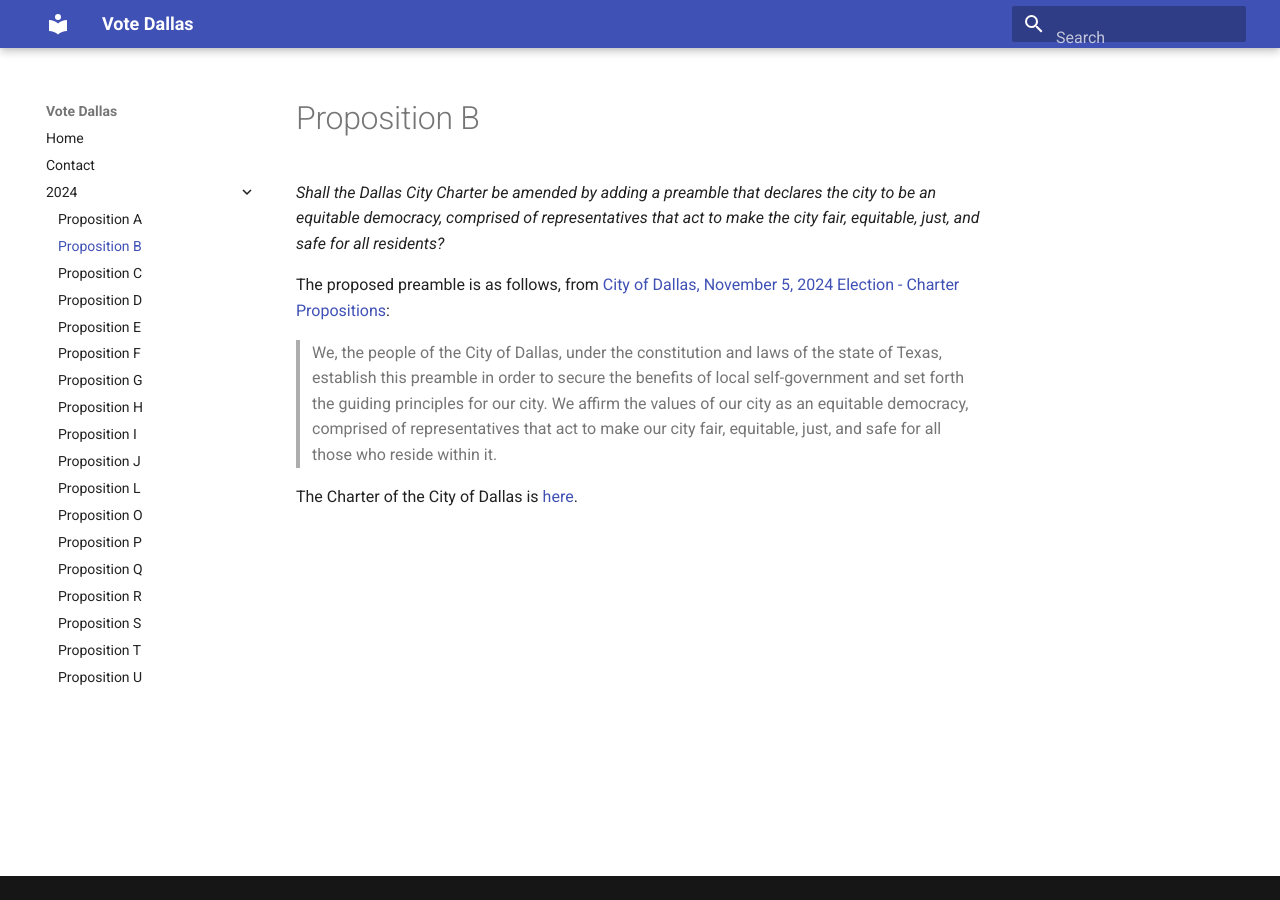
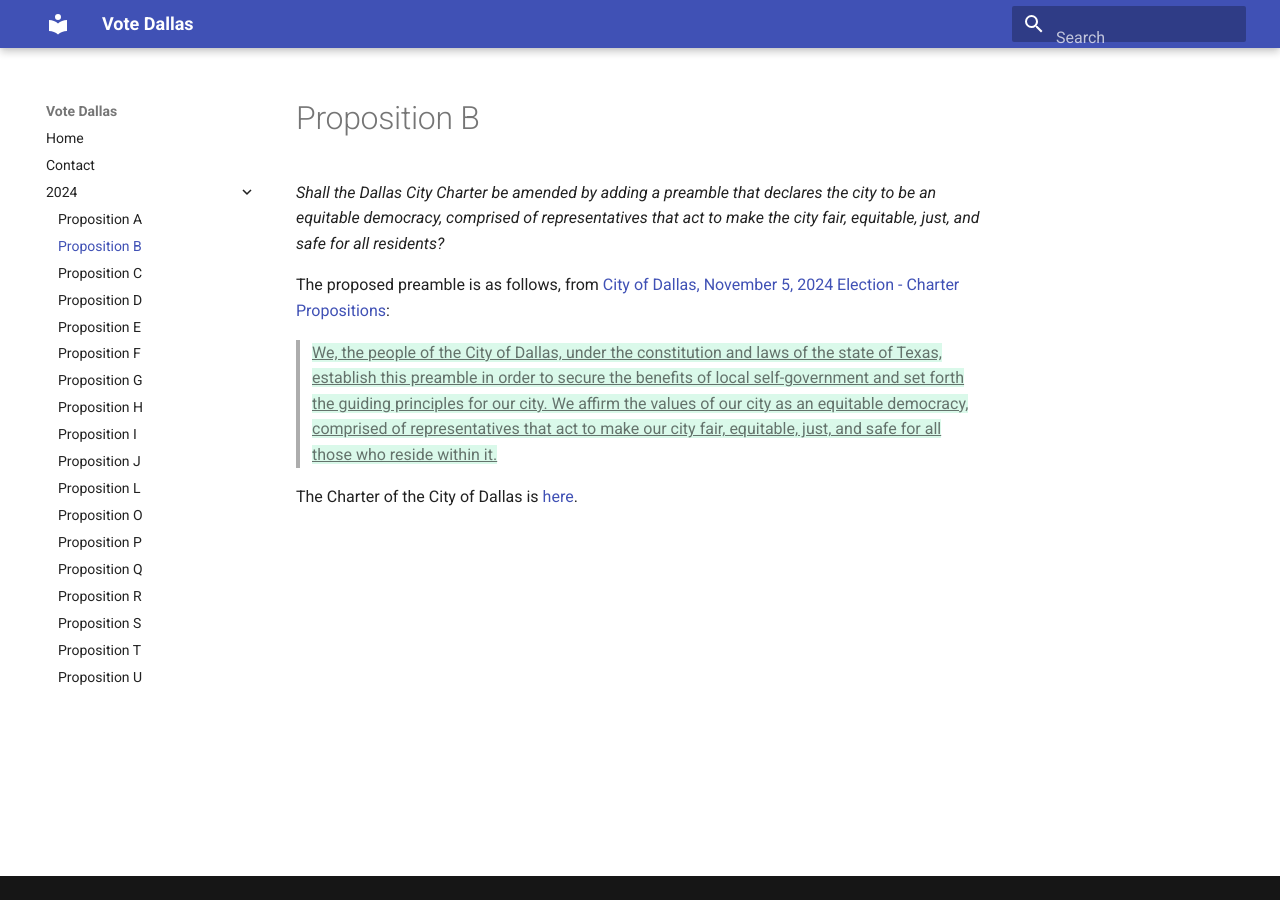
Before and after one commit to pgriess/votedallas, an MkDocs documentation site: the page built from docs/2024/B.md, in a window 1280 px wide. Built offline with MkDocs 1.6.1 and Material for MkDocs 9.7.7, drawn with Linux system fonts in a browser that asks for light colours.

Commit message:
Mark the preamble as an add

```diff
--- a/docs/2024/B.md
+++ b/docs/2024/B.md
@@ -5,10 +5,10 @@ Shall the Dallas City Charter be amended by adding a preamble that declares the
 
 The proposed preamble is as follows, from [City of Dallas, November 5, 2024 Election - Charter Propositions](PCL.pdf):
 
-> We, the people of the City of Dallas, under the constitution and laws of the state of Texas, establish
+> {++We, the people of the City of Dallas, under the constitution and laws of the state of Texas, establish
 this preamble in order to secure the benefits of local self-government and set forth the guiding
 principles for our city. We affirm the values of our city as an equitable democracy, comprised of
 representatives that act to make our city fair, equitable, just, and safe for all those who reside within
-it.
+it.++}
 
 The Charter of the City of Dallas is [here](https://codelibrary.amlegal.com/codes/dallas/latest/dallas_tx/0-0-0-49893).
```
